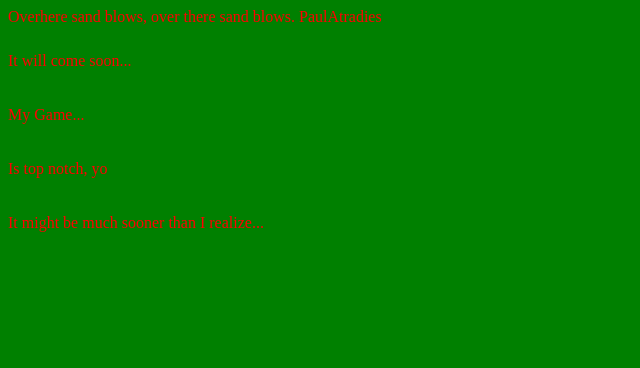
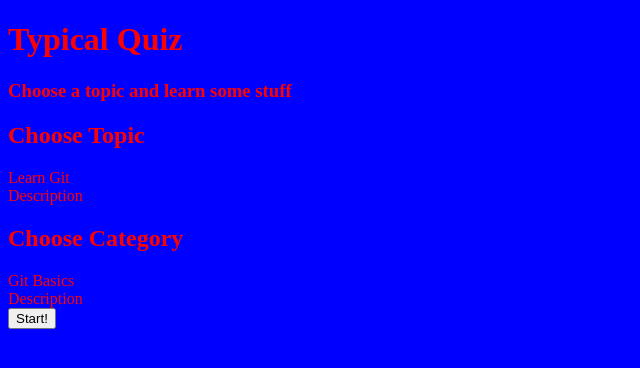
Before and after one commit to ziggity/typicalquiz, a website: page index.html in a window 1280 px wide. Shown: the whole page, without its empty margins (0-640 px from the left). Drawn offline with nearby package versions, Linux system fonts and the light colour scheme; files that its build step writes are made by us from their sources.

Commit message:
getting my tools setup

```diff
--- a/assets/scss/main.scss
+++ b/assets/scss/main.scss
@@ -1,5 +1,5 @@
 body {
-	background: green;
+	background: blue;
 	color: red;
 	p {
 		padding: 10px 0px;
--- a/index.html
+++ b/index.html
@@ -1,15 +1,27 @@
 <!DOCTYPE html>
 <html>
 <head>
-	<title>Hello, Gov'na</title>
+	<title>Typical Quiz</title>
 	<link rel="stylesheet" type="text/css" href="assets/css/main.css">
 	<script type="text/javascript" src="assets/js/scripts.min.js"></script>
 </head>
 <body>
-Overhere sand blows, over there sand blows. PaulAtradies
-	<p>It will come soon...</p>
-	<p>My Game...</p>
-	<p>Is top notch, yo</p>
-	<p>It might be much sooner than I realize...</p>
+<h1>Typical Quiz</h1>
+	<h3>Choose a topic and learn some stuff</h3>
+	<div class="row">
+		<h2>Choose Topic</h2>
+		<div class="tile">
+			<div class="topBox">Learn Git</div>
+			<div class="lowerBox">Description</div>
+		</div>
+	</div>
+	<div class="row">
+		<h2>Choose Category</h2>
+		<div class="tile">
+			<div class="topBox">Git Basics</div>
+			<div class="lowerBox">Description</div>
+		</div>
+	</div>
+	<button>Start!</button>
 </body>
 </html>
```
Also changed, not shown: output/assets/css/main.css (added), output/assets/js/scripts.min.js (added), output/css/main.css (deleted), output/index.html, 4 other files.
